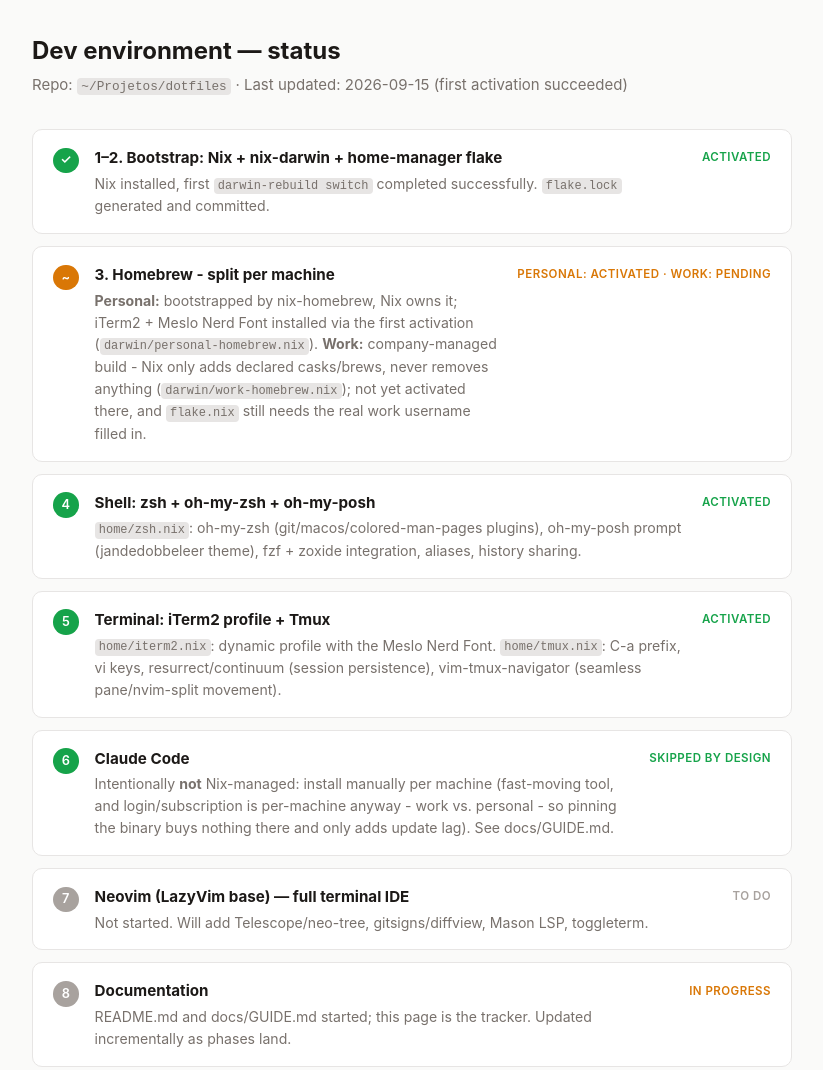
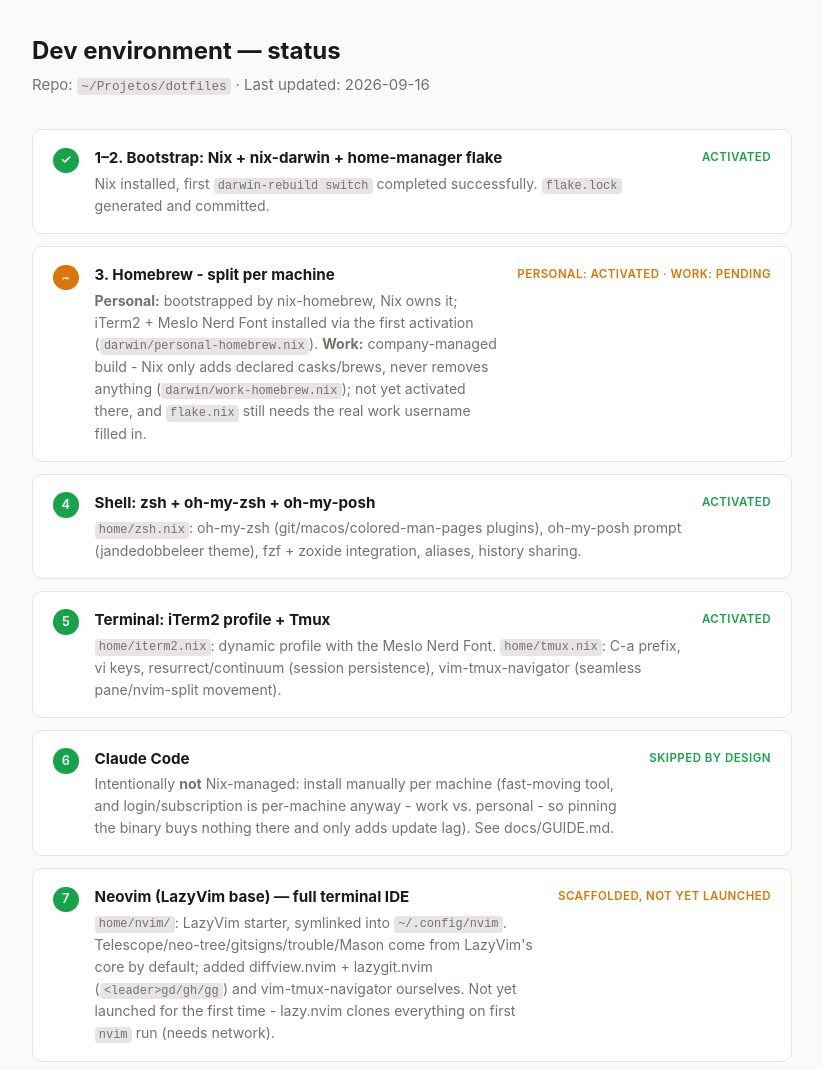
Before and after one commit to rodrigoHime/dotfiles, a plain HTML site: page docs/index.html in a window 1280 px wide. Shown: the top 1070 px of the page, without its empty margins (228-1051 px from the left). Drawn offline with Linux system fonts and the light colour scheme.

Commit message:
Phase 7: Neovim as a full terminal IDE (LazyVim base)
- home/nvim/init.lua + lua/config/{lazy,options,keymaps,autocmds}.lua:
  standard LazyVim starter bootstrap, symlinked into ~/.config/nvim via
  home/nvim/nvim.nix's xdg.configFile - editing the repo IS editing the
  live config.
- LazyVim's own core (imported in lazy.lua) already ships Telescope,
  neo-tree, gitsigns, trouble, mason+lspconfig, treesitter - no extra
  wiring needed for those.
- Added ourselves, on top: lua/plugins/git.lua (diffview.nvim +
  lazygit.nvim, <leader>gd/gh/gH/gg) and lua/plugins/tmux.lua
  (vim-tmux-navigator, so Ctrl-hjkl crosses between nvim splits and
  tmux panes - tmux side already configured in home/tmux.nix).
- home/home.nix: neovim package moved from a bare placeholder into
  nvim.nix properly (also adds the lazygit CLI); imports nvim.nix.
- Not yet launched for the first time - lazy.nvim clones LazyVim and
  every plugin from GitHub on first 'nvim' launch (needs network,
  can't happen from this sandboxed session). lazy-lock.json (exact
  plugin version pins) doesn't exist until then either - documented
  the one-time step to bring it under version control once it does.
- docs (README, GUIDE, index.html) updated: repo layout, a keybind
  cheat-sheet anchored on which-key rather than a hardcoded list of
  LazyVim's own defaults (those can drift between versions), and how
  to add a language via LazyVim's official extras.

```diff
--- a/docs/index.html
+++ b/docs/index.html
@@ -40,7 +40,7 @@
 <body>
 <main>
   <h1>Dev environment — status</h1>
-  <p class="sub">Repo: <code>~/Projetos/dotfiles</code> · Last updated: 2026-09-15 (first activation succeeded)</p>
+  <p class="sub">Repo: <code>~/Projetos/dotfiles</code> · Last updated: 2026-09-16</p>
 
   <div class="phase">
     <div class="badge done">✓</div>
@@ -78,10 +78,10 @@
   </div>
 
   <div class="phase">
-    <div class="badge todo">7</div>
+    <div class="badge done">7</div>
     <div><h2>Neovim (LazyVim base) — full terminal IDE</h2>
-    <p>Not started. Will add Telescope/neo-tree, gitsigns/diffview, Mason LSP, toggleterm.</p></div>
-    <div class="status-label todo">To do</div>
+    <p><code>home/nvim/</code>: LazyVim starter, symlinked into <code>~/.config/nvim</code>. Telescope/neo-tree/gitsigns/trouble/Mason come from LazyVim's core by default; added diffview.nvim + lazygit.nvim (<code>&lt;leader&gt;gd/gh/gg</code>) and vim-tmux-navigator ourselves. Not yet launched for the first time - lazy.nvim clones everything on first <code>nvim</code> run (needs network).</p></div>
+    <div class="status-label pending">Scaffolded, not yet launched</div>
   </div>
 
   <div class="phase">
```
Also changed, not shown: 11 other files.
